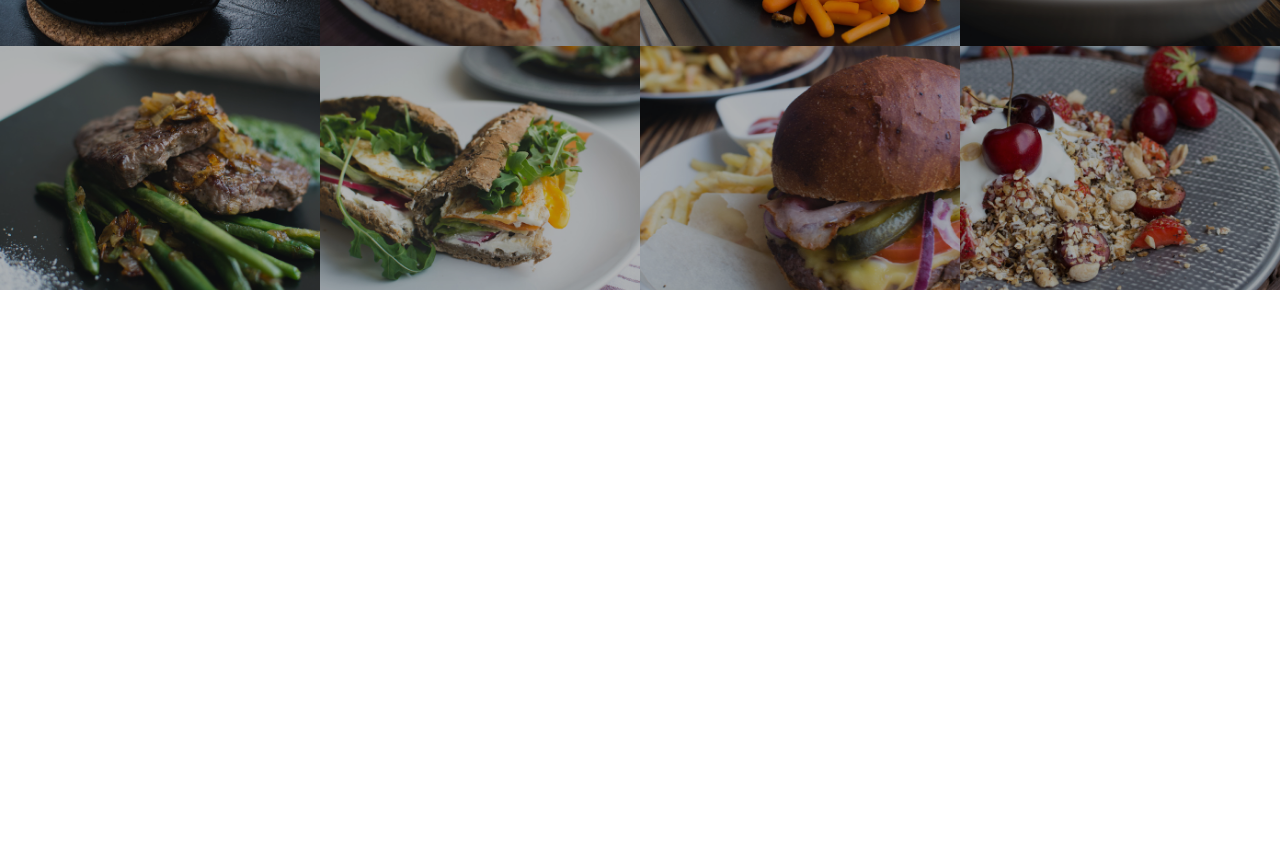
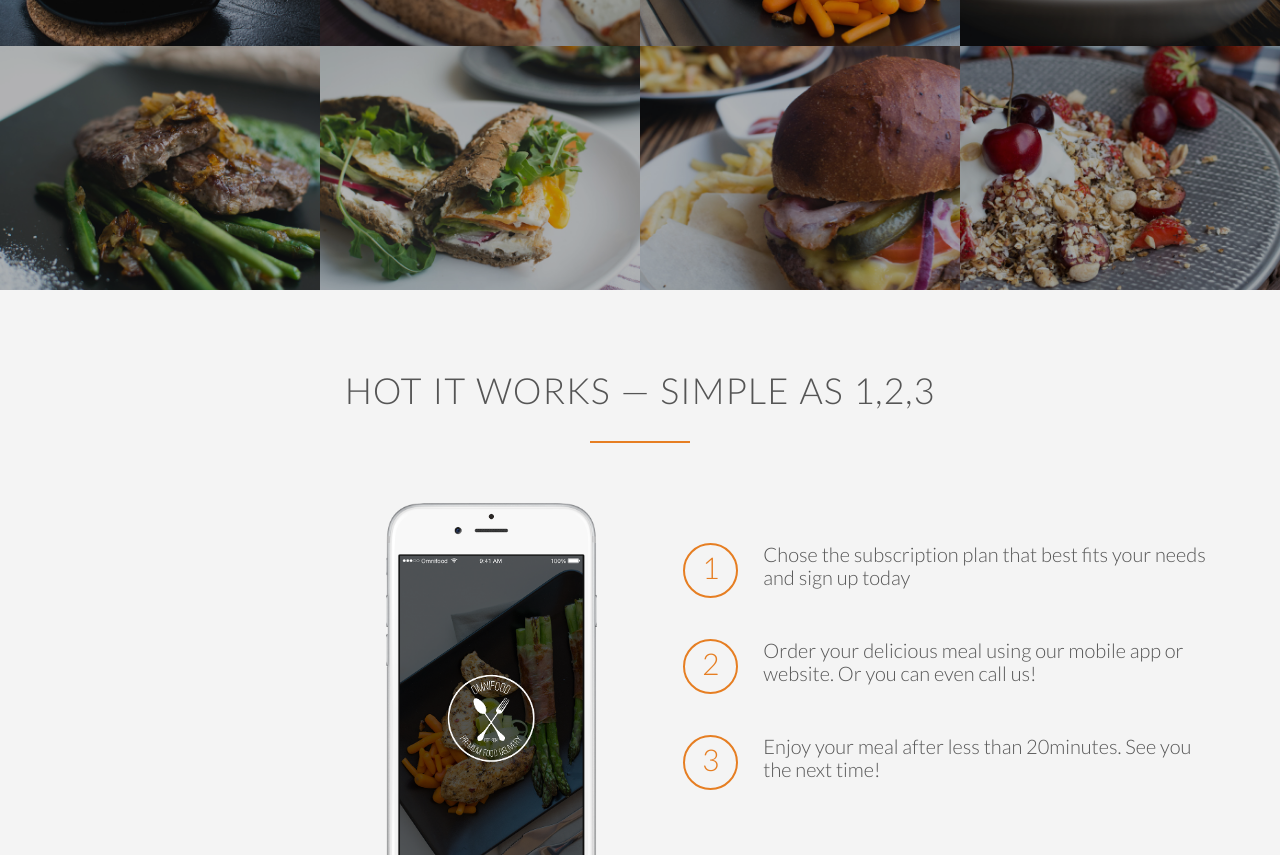
Before and after one commit to fcustodio90/Omnifood, a plain HTML site: page index.html in a window 1280 px wide. Shown: the part 1708-2563 px from the top of the page. Before the commit the page ends 1998 px from the top, so only its background shows below. Drawn offline with nearby package versions, Linux system fonts and the light colour scheme.

Commit message:
html and css finished

```diff
--- a/index.html
+++ b/index.html
@@ -62,7 +62,7 @@
     </section>
 
     <section class="section-meals">
-      <ul class="meals-showcase">
+      <ul class="meals-showcase clearfix">
         <li>
           <figure class="meal-photo">
             <img src="resources/images/1.jpg" alt="Korean bibimbap with edd and vegetables">
@@ -85,7 +85,7 @@
         </li>
       </ul>
 
-      <ul class="meals-showcase">
+      <ul class="meals-showcase clearfix">
         <li>
           <figure class="meal-photo">
             <img src="resources/images/5.jpg" alt="Paleo beef steak with vegetables">
@@ -109,6 +109,41 @@
       </ul>
     </section>
 
+    <section class="section-steps">
+      <div class="row">
+        <h2>Hot it works &mdash; Simple as 1,2,3</h2>
+      </div>
+      <div class="row">
+        <div class="col span-1-of-2 steps-box">
+          <img src="resources/images/app-iPhone.png" alt="Omnifood app on iphone" class="app-screen">
+        </div>
+        <div class="col span-1-of-2 steps-box">
+          <div class="works-step">
+            <div>1</div>
+            <p>Chose the subscription plan that best fits your needs and sign up today</p>
+          </div>
+          <div class="works-step">
+            <div>2</div>
+            <p>Order your delicious meal using our mobile app or website. Or you can even call us!</p>
+          </div>
+          <div class="works-step">
+            <div>3</div>
+            <p>Enjoy your meal after less than 20minutes. See you the next time!</p>
+          </div>
+
+          <a href="#" class="btn-app"><img src="resources/images/download-app.svg" alt="App Store button"></a>
+          <a href="#" class="btn-app"><img src="resources/images/download-app-android.png" alt="Play Store button"></a>
+        </div>
+      </div>
+    </section>
+
+
+
+
+
+
+
+
 
 
 
--- a/resources/css/style.css
+++ b/resources/css/style.css
@@ -15,6 +15,15 @@ html {
   font-size: 20px;
   font-weight: 300;
   text-rendering: optimizeLegibility;
+}
+
+.clearfix {zoom: 1}
+.clearfix:after {
+  content: '.';
+  clear: both;
+  display: block;
+  height: 0;
+  visibility: hidden;
 }
 
 /*---------------------------------------------------------*/
@@ -241,3 +250,54 @@ header {
   transform: scale(1.03);
   opacity: 1;
 }
+
+/*---------------------------------------------------------*/
+/* HOW IT WORKS */
+/*---------------------------------------------------------*/
+
+.section-steps {
+  background-color: #f4f4f4;
+}
+
+.steps-box:first-child {
+  text-align: right;
+  padding-right: 3%;
+  margin-top: 30px;
+}
+
+.steps-box:last-child {
+  padding-left: 3%;
+  margin-top: 70px;
+}
+
+.app-screen {
+  width: 40%;
+}
+
+.works-step {
+  margin-bottom: 50px;
+}
+
+.works-step div {
+  color: #e67e22;
+  border: 2px solid #e67e22;
+  display: inline-block;
+  border-radius: 50%;
+  height: 55px;
+  width: 55px;
+  text-align: center;
+  padding: 5px;
+  float:left;
+  font-size: 150%;
+  margin-right: 25px;
+}
+
+.works-step:last-of-type {
+  margin-bottom: 80px;
+}
+
+.btn-app img {
+  height: 50px;
+  width: auto;
+  margin-right: 10px;
+}
```
